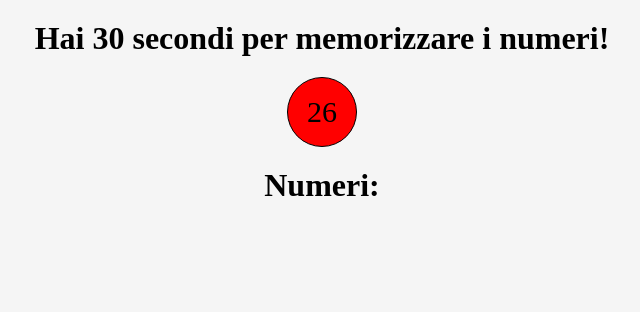
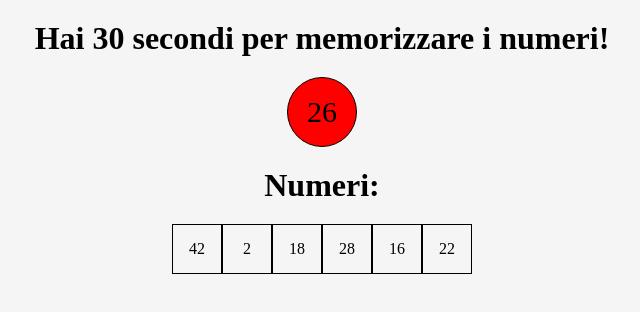
Before and after one commit to SavignanoFrancesco/js-simon, a plain HTML site: page index.html in a window 1280 px wide. Shown: the whole page, without its empty margins (318-958 px from the left). Drawn offline with nearby package versions, Linux system fonts and the light colour scheme.

Commit message:
aggiunta generazione di 5 numeri random, la loro stampa in pagina e la loro scomparsa dopo 30 secondi

```diff
--- a/main.js
+++ b/main.js
@@ -1,4 +1,25 @@
 $(document).ready(function(){
+
+    var numbers = [];
+    var numbers_quantity = 5;
+    var i = 0;
+    var min = 1;
+    var max = 50;
+
+    do{
+        console.log(numbers.length);
+        console.log(numbers);
+        var rnd_number = getRndInteger(min,max);
+
+            numbers.push(rnd_number);
+
+    }while(numbers.length <= numbers_quantity);
+
+    for (var i = 0; i < numbers.length; i++) {
+        $('.numbers').append('<div>' + numbers[i] + '</div>');
+    }
+
+
 
     var count = 30;
 
@@ -10,8 +31,16 @@ $(document).ready(function(){
 
         if (count < 0) {
             clearInterval(countdown);
+            $('.numbers').addClass('hide');
         }
 
   }, 1000);
 
 });
+
+//__________FUNZIONI___________
+
+//rndNumber generator
+function getRndInteger(min, max) {
+  return Math.floor(Math.random() * (max - min) ) + min;
+}
--- a/style.css
+++ b/style.css
@@ -28,3 +28,20 @@ h1{
     justify-content: center;
     align-items: center;
 }
+
+.numbers{
+    display: flex;
+}
+
+.numbers div{
+    width: 50px;
+    height: 50px;
+    border: 1px solid black;
+    display: flex;
+    justify-content: center;
+    align-items: center;
+}
+
+.hide{
+    display: none;
+}
```
